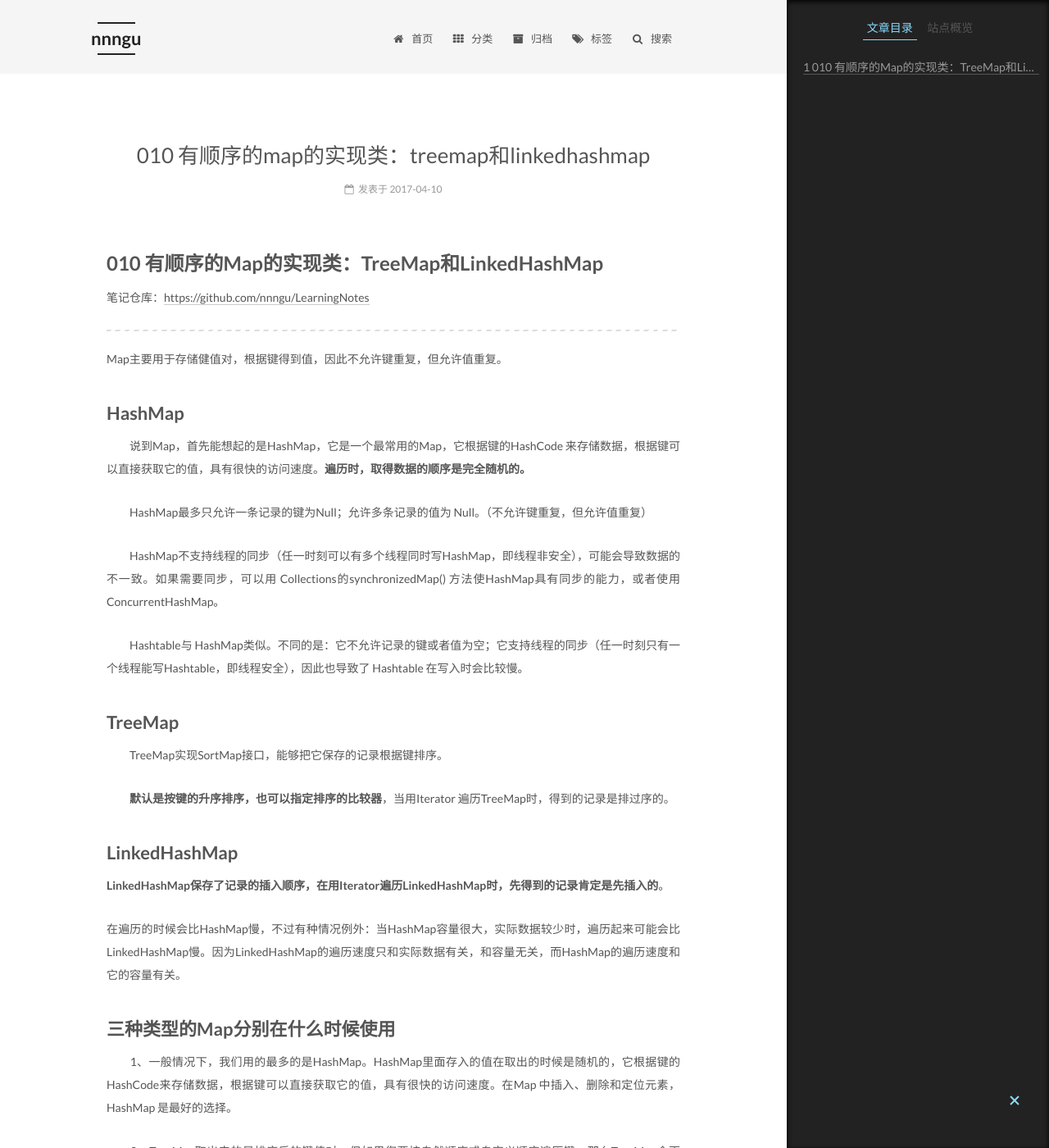
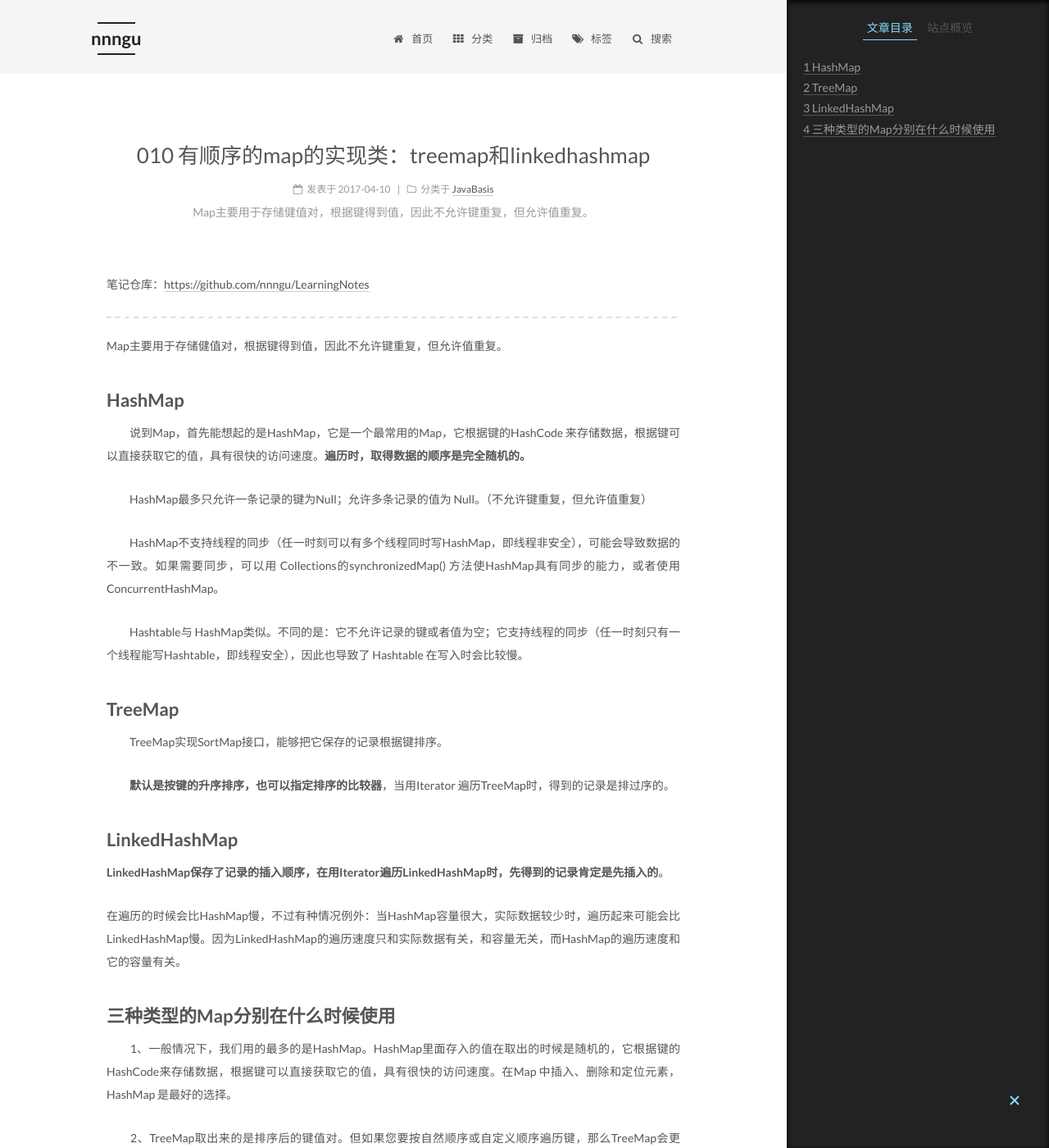
Before and after one commit to nnngu/LearningNotes, a Jekyll site: the page built from _posts/2017-04-10-010 有顺序的Map的实现类：TreeMap和LinkedHashMap.md, in a window 1280 px wide and 1400 px high. Shown: the whole window at 82% size. Built offline with Jekyll 4.4.1, drawn with Linux system fonts in a browser that asks for light colours.

Commit message:
修改文件: _posts/2017-04-10-010 有顺序的Map的实现类：TreeMap和LinkedHashMap.md

```diff
--- a/_posts/2017-04-10-010 有顺序的Map的实现类：TreeMap和LinkedHashMap.md
+++ b/_posts/2017-04-10-010 有顺序的Map的实现类：TreeMap和LinkedHashMap.md
@@ -1,4 +1,7 @@
-# 010 有顺序的Map的实现类：TreeMap和LinkedHashMap
+---
+categories: JavaBasis
+description: Map主要用于存储健值对，根据键得到值，因此不允许键重复，但允许值重复。
+---
 
 笔记仓库：[https://github.com/nnngu/LearningNotes](https://github.com/nnngu/LearningNotes)
 
```
